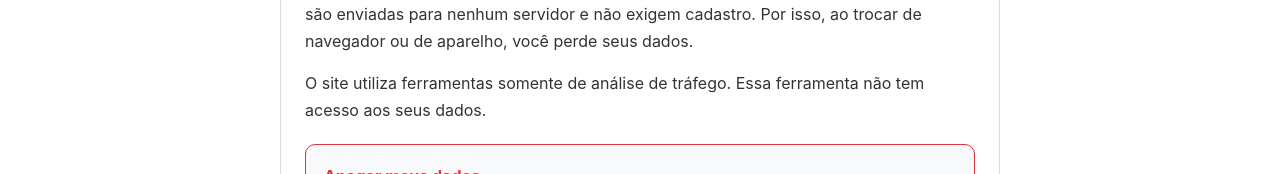
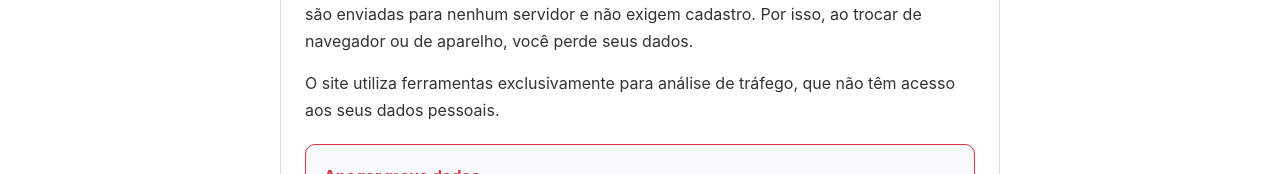
Before and after one commit to Gabriieu/CALCULADORA-NOTAS-FESA, a React (Vite) app: page /sobre in a window 1280 px wide. Shown: the part 375-549 px from the top of the page. Built offline with nearby package versions, Linux system fonts and the light colour scheme.

Commit message:
fix: informações pagina about

```diff
--- a/src/pages/about/about-page.index.tsx
+++ b/src/pages/about/about-page.index.tsx
@@ -55,13 +55,13 @@ export const AboutPage = () => {
           </h2>
           <p>
             As notas, as DPs e suas preferências ficam salvas{" "}
-            <strong>somente neste navegador</strong>. Elas não são enviadas
-            para nenhum servidor e não exigem cadastro. Por isso, ao trocar de
+            <strong>somente neste navegador</strong>. Elas não são enviadas para
+            nenhum servidor e não exigem cadastro. Por isso, ao trocar de
             navegador ou de aparelho, você perde seus dados.
           </p>
           <p>
-            O site utiliza ferramentas somente de análise de tráfego. Essa
-            ferramenta não tem acesso aos seus dados.
+            O site utiliza ferramentas exclusivamente para análise de tráfego,
+            que não têm acesso aos seus dados pessoais.
           </p>
 
           <div className="danger-zone">
@@ -69,8 +69,8 @@ export const AboutPage = () => {
               <h3>Apagar meus dados</h3>
               <p>
                 Remove deste navegador todas as notas, DPs e preferências
-                salvas. Não é possível
-                desfazer essa ação. Se quiser guardar suas notas, baixe o PDF antes.
+                salvas. Não é possível desfazer essa ação. Se quiser guardar
+                suas notas, baixe o PDF antes.
               </p>
             </div>
             <button
```
